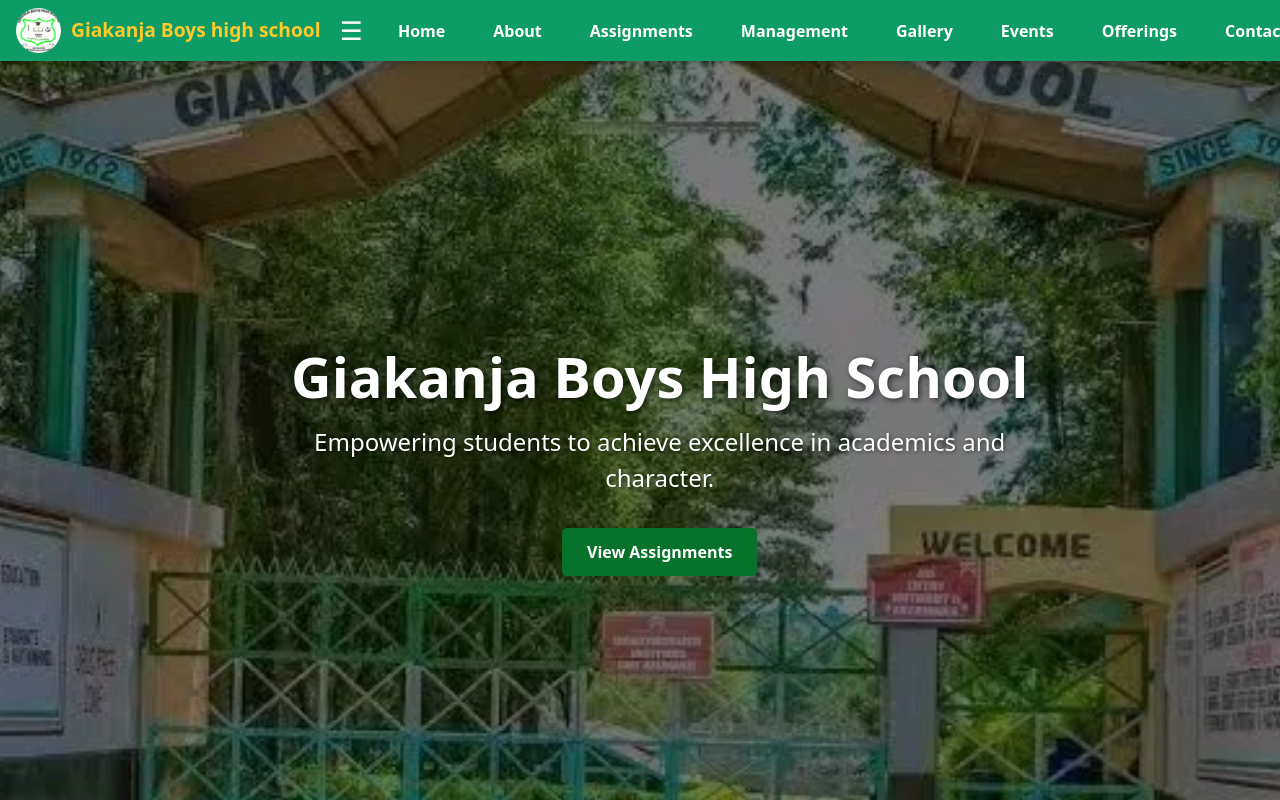
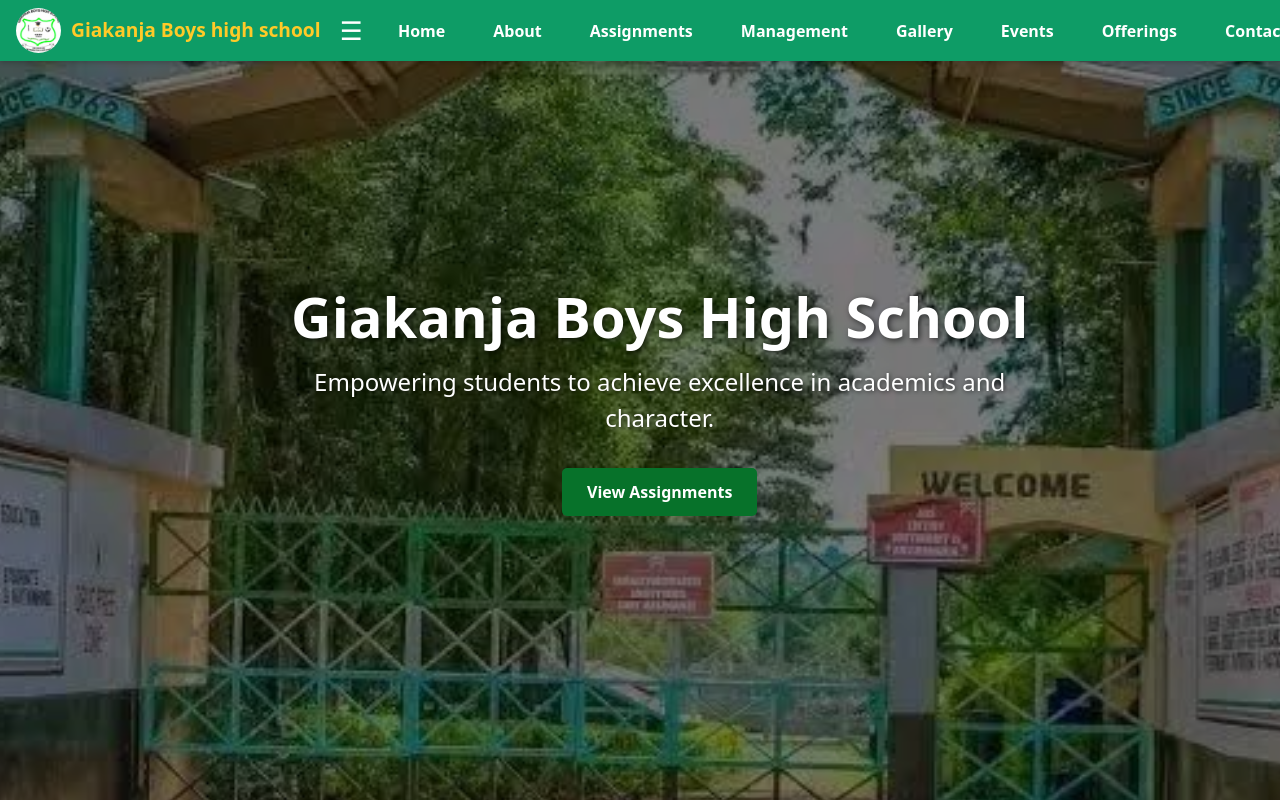
Before and after one commit to fredmallin/giakanja-boys-website, a React (Vite) app: page / in a window 1280 px wide. Shown: the top 800 px of the page. Built offline with nearby package versions, Linux system fonts and the light colour scheme.

Commit message:
initialize my project

```diff
--- a/src/App.css
+++ b/src/App.css
@@ -135,6 +135,7 @@
   color: white;
   transition: background-image 1s ease-in-out;
   z-index: 0;
+  margin-top: -60px;
 }
 
 /* Hero content */
--- a/src/pages/Home.jsx
+++ b/src/pages/Home.jsx
@@ -9,7 +9,7 @@
   useScrollAnimation();
 
   return (
-    <>
+  <div className="page-container">
       {/* Hero Section */}
       <Hero
         images={[
@@ -182,7 +182,7 @@
 
       {/* Stats Counter Component */}
       <StatsCounter />
-    </>
+    </div>
   );
 }
 
```
